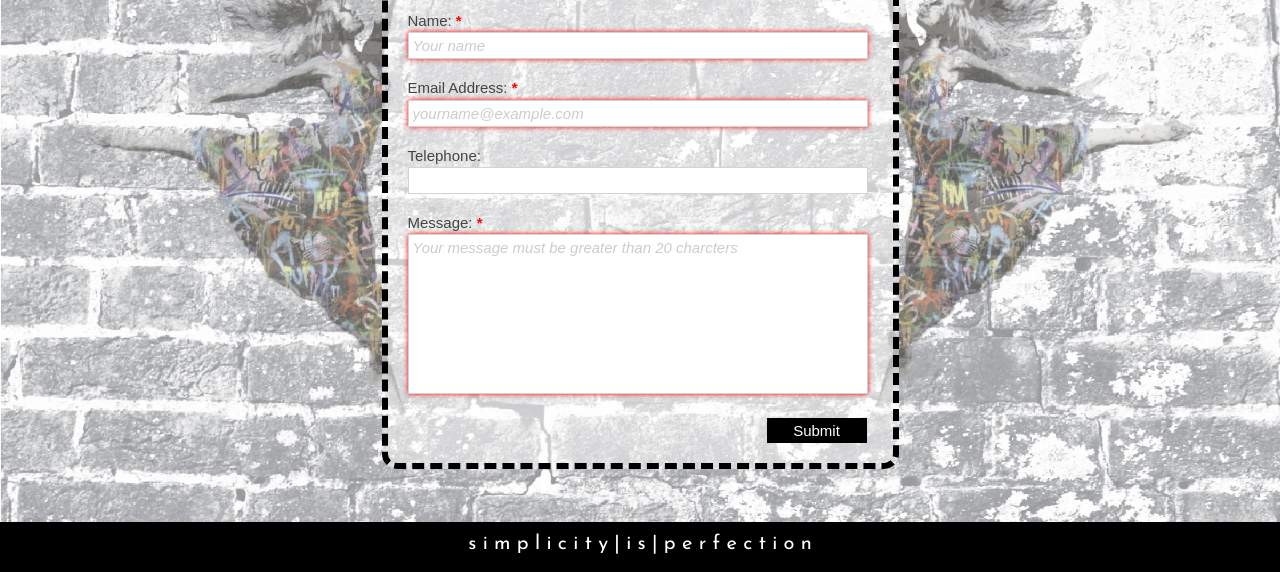
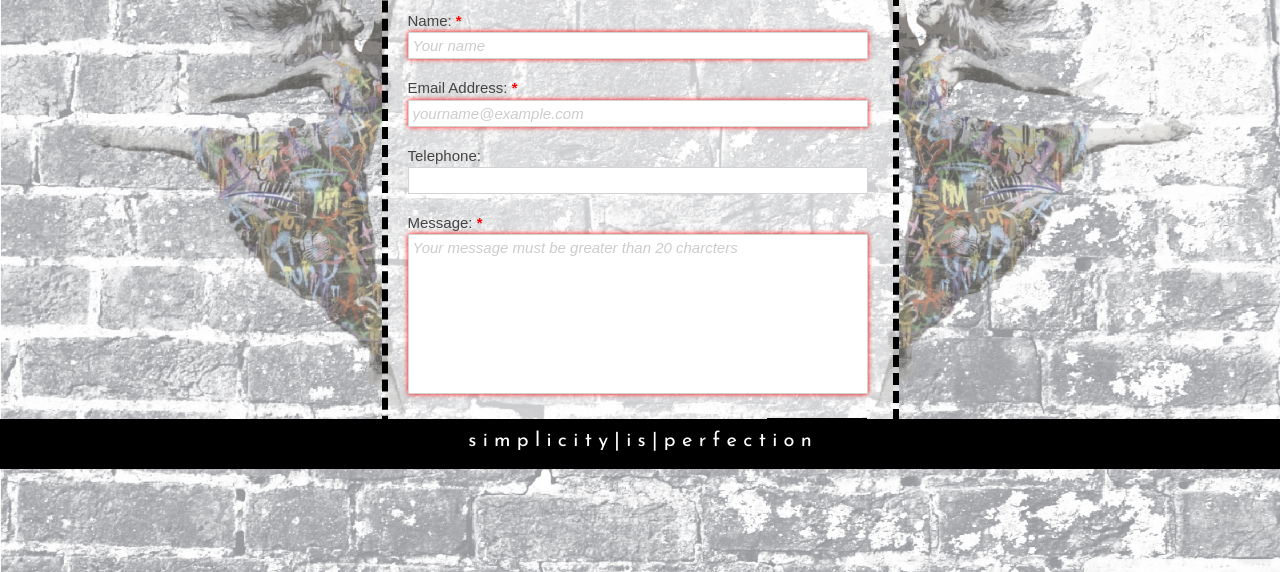
Before and after one commit to Tinaveee/Tinaveee.github.io, a plain HTML site: page page4.html in a window 1280 px wide. Shown: the part 228-800 px from the top of the page. Drawn offline with nearby package versions, Linux system fonts and the light colour scheme.

Commit message:
footer updated

```diff
--- a/page4.html
+++ b/page4.html
@@ -14,7 +14,7 @@
 
 <script src="js/custom.js" type="text/javascript"></script>
 </head>
-<body background="images/wallpaperdancer.jpg" style= "height: 100%">
+<body background="images/wallpaperdancer.jpg" style= "height: 100%; position: relative;">
 <header>
 	<nav>
 		 <ul class="topnav" id="myTopnav">
```
